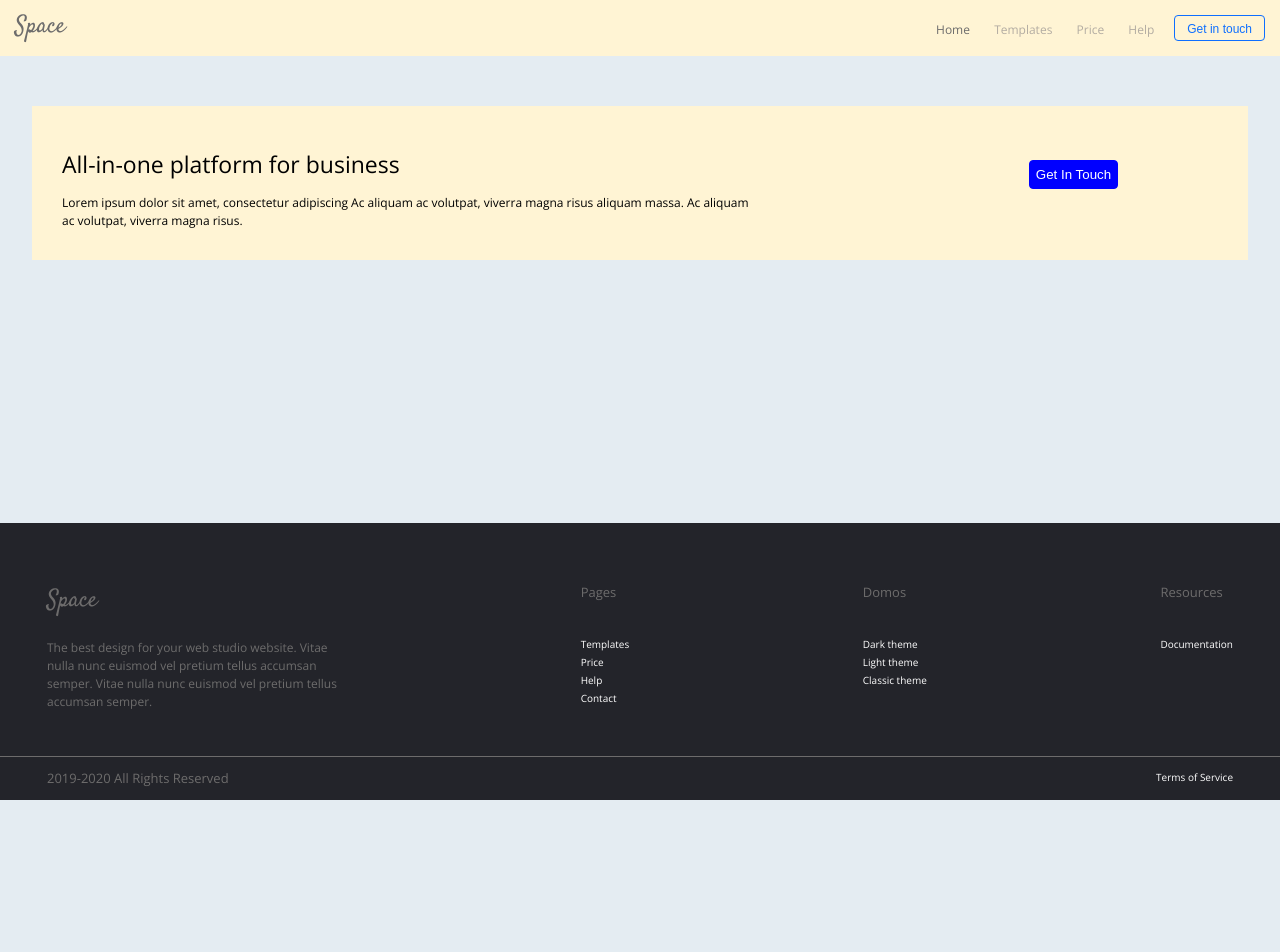
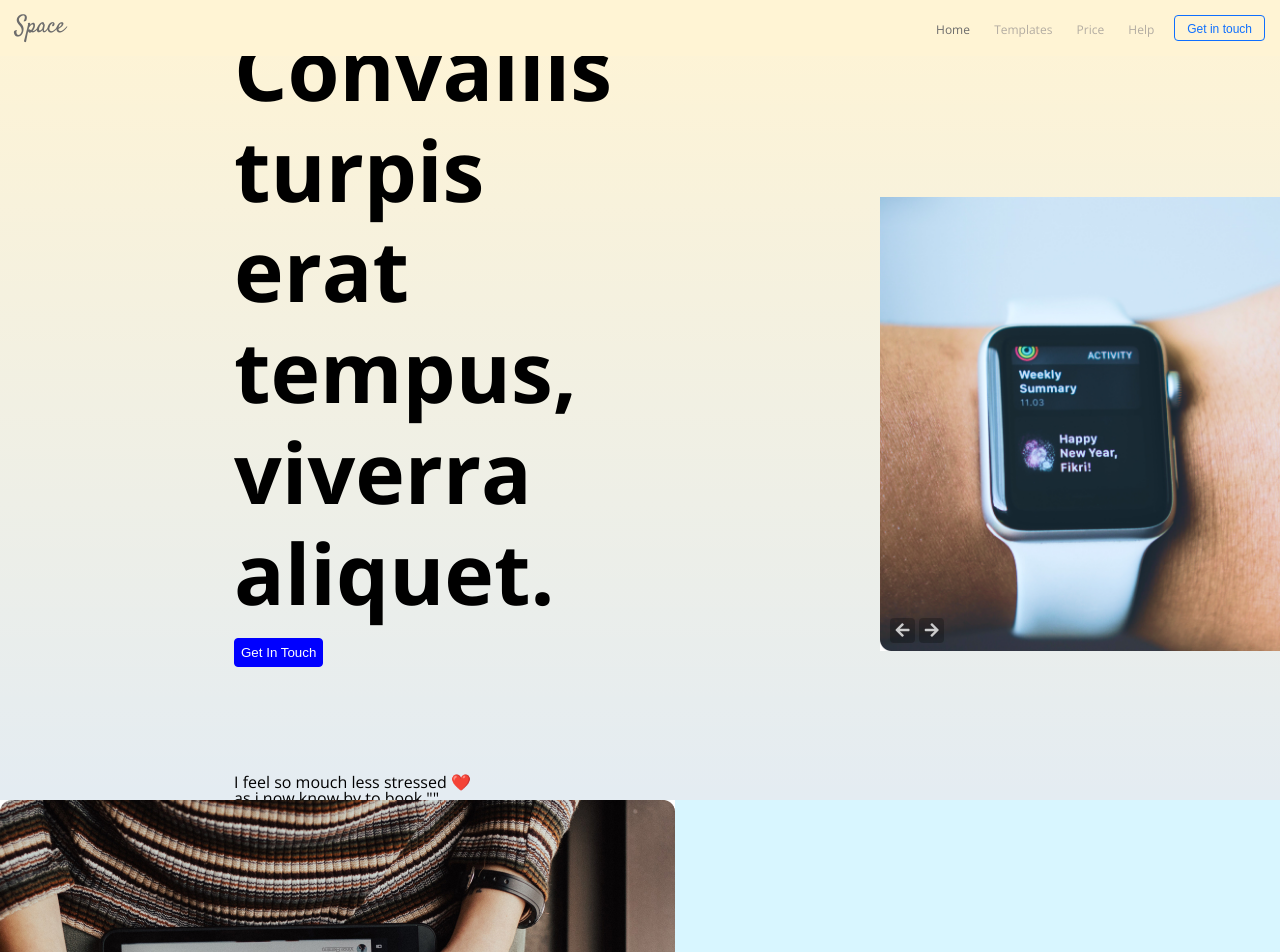
Before and after one commit to samavag/space, a plain HTML site: page index.html in a window 1280 px wide. Shown: the top 952 px of the page. Before the commit the page ends 800 px from the top, so only its background shows below. Drawn offline with nearby package versions, Linux system fonts and the light colour scheme.

Commit message:
fix-sizes

```diff
--- a/css/style.css
+++ b/css/style.css
@@ -2,9 +2,14 @@ body {
     background-color: #E4ECF2;
     color: #000000;
     font-family: "Open Sans", sans-serif;
+    font-size: 100%;
+}
+img {
+    max-width: 100%;
+    height: auto;
 }
 p {
-    font-size: 12px;
+    font-size: 1em;
     line-height: 1.5;
 }
 .button {
@@ -31,6 +36,11 @@ p {
     display: flex;
     justify-content: space-between;
     padding: 15px;
+    position: fixed;
+    z-index: 100;
+    width: calc(100% - 30px);
+    top: 0;
+    left: 0;
 }
 
 .header-logo {
@@ -152,29 +162,27 @@ p {
     background: #6d6c6c;
 }
 
-/* Card */
-.card {
-    width: 180px;
-    height: 40px;
-    border: 1px solid #ccc;
-    border-radius: 6px;
-    box-shadow: 1px 2px 3px rgba(0,0,0,.15);
-    margin: 15px;
-    display: flex;
-    align-items: center;
-    justify-content: center;
-    padding: 5px 0;
+/* Headlines */
+h1, .h1 {
+    font-weight: 700;
+    font-size: 5.25em;
+    line-height: 1.2;
 }
-.card-link {
-    color: #666;
-    text-decoration: none;
-    font-size: 14px;
+h2, .h2 {
+    font-weight: 700;
+    font-size: 4em;
+    line-height: 1.2;
 }
-/* Headlines */
-.headline_3 {
-    font-size: 23px;
-    line-height: 2.5;
 
+h3, .h3 {
+    font-weight: 700;
+    font-size: 3.25em;
+    line-height: 1.2;
+}
+h4, .h4 {
+    font-weight: 500;
+    font-size: 2.75em;
+    line-height: 1.2;
 }
 /* Cta */
 .cta {
@@ -182,11 +190,19 @@ p {
     padding: 30px;
     /* width: 1047px;
     height: 250px; */
-    margin-top: 50px;
+    margin: 50px 0;
     display: flex;
     justify-content: space-between;
     align-items: flex-start;
+    position: relative;
 
+}
+.cta-bg {
+    position: absolute;
+    top: 0;
+    right: 0;
+    width: 150px;
+    opacity: 0.7;
 }
 .cta-text {
     width: 60%;
@@ -195,4 +211,111 @@ p {
     text-align: center;
     width: 25%;
     margin-top: 24px;
+    position: relative;
+    z-index: 2;
 }
+
+/* Welcome */
+
+.hero {
+    display: flex;
+    justify-content: space-between;
+    background: -moz-linear-gradient(top,  rgba(255,244,212,1) 0%, rgba(125,185,232,0) 100%);
+    background: -webkit-linear-gradient(top,  rgba(255,244,212,1) 0%,rgba(125,185,232,0) 100%);
+    background: linear-gradient(to bottom,  rgba(255,244,212,1) 0%,rgba(125,185,232,0) 100%);
+    filter: progid:DXImageTransform.Microsoft.gradient( startColorstr='#fff4d4', endColorstr='#007db9e8',GradientType=0 );
+    height: 100vh;
+    align-items: center;
+}
+.hero-text {
+    width: 60%;
+    margin-top: -28px;
+
+}
+.hero-text-inner {
+    max-width: 300px;
+    margin: auto;
+}
+.hero-slider  {
+    width: 400px;
+}
+.hero-slider {
+    position: relative;
+    margin-top: 50px;
+}
+.hero-slider-item {
+    max-width: 827px;
+}
+.hero-slider-nav {
+    position: absolute;
+    bottom: 10px;
+    left: 10px;
+}
+.hero-slider-nav i {
+    background: rgba(0, 0, 0, 0.25);
+    width: 25px;
+    height: 25px;
+    border-radius: 4px;
+    text-align: center;
+    line-height: 25px;
+    color: #ccc;
+    cursor: pointer;
+}
+.hero-slider-nav i:hover {
+    background: blue;
+}
+.title {
+    margin-top: 83px;
+    color: #B3ACA2;
+}
+.convallis {
+    margin-top: 30px;
+}
+.convallis2 {
+    margin-top: 107px;
+    max-width: 240px;
+}
+.button2 {
+    padding: 6px;
+    color: white;
+    background-color: blue;
+    border: 1px solid blue;
+    border-radius: 4px;
+    margin-top: 15px;
+}
+.button2:hover {
+    background-color: red;
+    border-color: red;
+}
+
+.button2:active {
+    background-color: rgb(20, 5, 150);
+    border-color: rgb(20, 5, 150);
+}
+.avatar{
+    display: flex;
+    justify-content: space-between;
+}
+.avatar-name {
+    margin-top: 41px;
+    font-size: 14px;
+    margin-right: 158px;
+}
+.avatar-img {
+    border-radius: 50%;
+    overflow: hidden;
+    margin-top: 30px;
+}
+.avatar-img img {
+    max-width: 50px;
+}
+.avatar-data {
+    margin-left: 67px;
+    margin-top: -19px;
+    font-size: 11px;
+}
+/* Players */
+.players {
+    background: #D8F6FF;
+    height: 500px;
+}
--- a/index.html
+++ b/index.html
@@ -5,6 +5,7 @@
     <meta http-equiv="X-UA-Compatible" content="IE=edge">
     <meta name="viewport" content="width=device-width, initial-scale=1.0">
     <title>Home - Space landing</title>
+    <link rel="stylesheet" href="https://cdnjs.cloudflare.com/ajax/libs/font-awesome/5.15.3/css/all.min.css" integrity="sha512-iBBXm8fW90+nuLcSKlbmrPcLa0OT92xO1BIsZ+ywDWZCvqsWgccV3gFoRBv0z+8dLJgyAHIhR35VZc2oM/gI1w==" crossorigin="anonymous" />
     <link rel="preconnect" href="https://fonts.gstatic.com">
     <link href="https://fonts.googleapis.com/css2?family=Satisfy&display=swap" rel="stylesheet">
     <link href="https://fonts.googleapis.com/css2?family=Open+Sans:ital,wght@0,400;0,600;0,700;1,400&family=Satisfy&display=swap" rel="stylesheet">
@@ -29,11 +30,62 @@
             </header>
             <!-- End Header -->
 
+            <!-- Welcome -->
+            <div class="hero">
+                <div class="hero-text">
+                    <div class="hero-text-inner">
+                        <div class="title">
+                            DESIGN INSPIRATION
+                        </div>
+                        <h1 class="convallis">
+                            Convallis turpis erat tempus, viverra aliquet.
+                        </h1>
+
+                        <button class="button2">Get In Touch</button>
+                    </div>
+                    <div class="hero-text-inner">
+                        <div class="convallis2">
+                            I feel so mouch less stressed ❤️ as i now know by to book.""
+                        </div>
+                        <div class="avatar">
+                            <div class="avatar-img">
+                                <img src="img/avatar.jpg" alt="Προσωπο">
+                            </div>
+                            <div class="avatar-name">Andry Ford</div>
+                        </div>
+                        <div class="avatar-data">
+                            <div>CEO at Whatever</div>
+                        </div>
+                    </div>
+                </div>
+                <div class="hero-slider">
+                    <div class="hero-slider-item">
+                        <img src="img/slider1.jpg" alt="Ρολοι">
+                    </div>
+                    <div class="hero-slider-nav">
+                        <i class="fas fa-arrow-left"></i>
+                        <i class="fas fa-arrow-right"></i>
+                    </div>
+                </div>
+            </div>
+            <!-- End Welcome -->
+            <!-- Players -->
+            <div class="players">
+                <div class="player-video">
+                    <img src="img/video1.jpg" alt="">
+                </div>
+                <div class="player-text">
+
+                </div>
+            </div>
+            <!-- End Players -->
+
             <!-- Content -->
             <div class="container">
                 <div class="cta">
+                    <img class="cta-bg" src="img/svg/bg3.svg">
                     <div class="cta-text">
-                        <p class="headline_3">All-in-one platform for business</p>
+                        <h4 >All-in-one platform for business</h4>
                         <p class="p_2">Lorem ipsum dolor sit amet, consectetur adipiscing Ac aliquam ac volutpat, viverra magna risus aliquam massa. Ac  aliquam ac volutpat, viverra magna risus. </p>
                     </div>
                     <div class="cta-button">
```
Also changed, not shown: img/avatar.jpg (added), img/slider1.jpg (added), img/svg/bg3.svg (added), img/video1.jpg (added), 1 other file.
